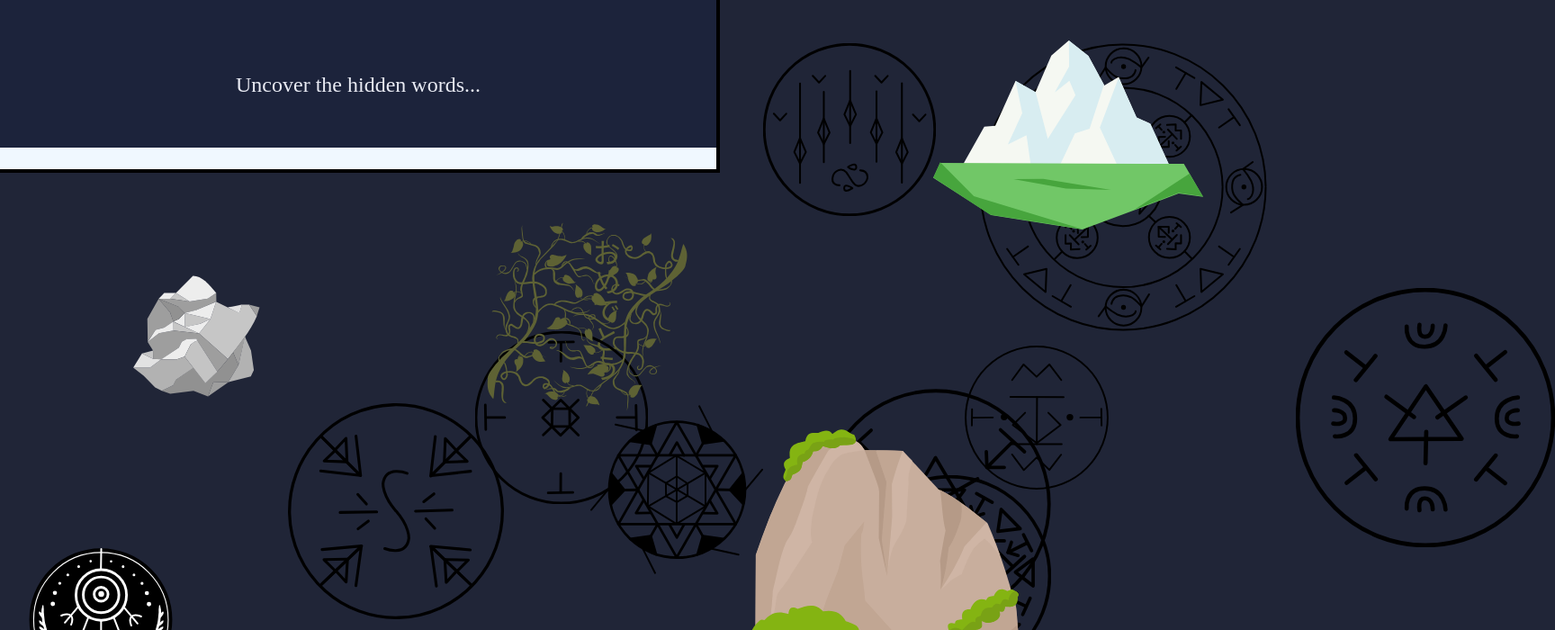
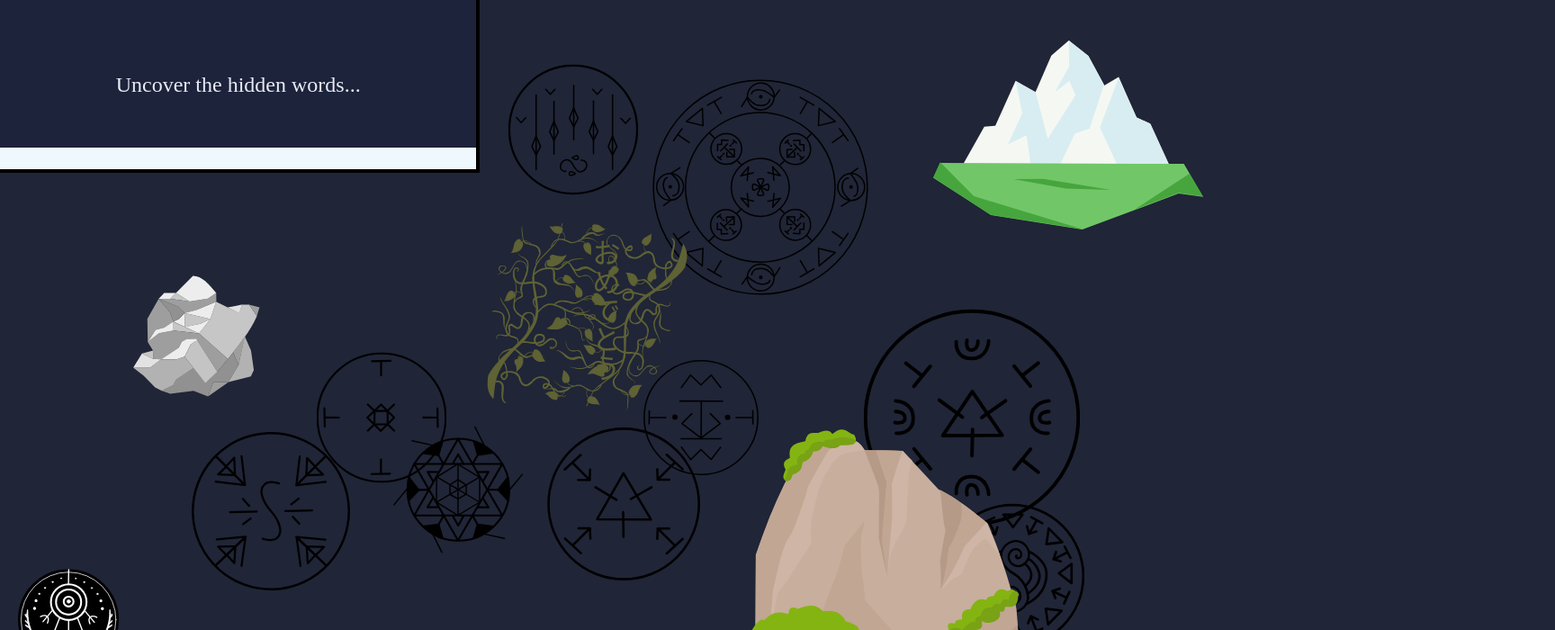
Before and after one commit to Ankia-Fuls/jen-25, a React (Vite) app: page / in a window 1280 px wide. Both pictures are taken after a click on the button "begin". Shown: the top 700 px of the page at 90% size, 1728 px wide, since content can reach past the window. Built offline with nearby package versions, Linux system fonts and the light colour scheme; a web font is replaced by a local one.

Commit message:
Width changes

```diff
--- a/src/css/Game.scss
+++ b/src/css/Game.scss
@@ -10,7 +10,8 @@ $bp-m: 700px;
   position: absolute;
   top: 0;
   left: 0;
-  width: 50rem;
+  // width: 50rem;
+  width: clamp(30rem, 41.67%, 50rem);
   height: 12rem;
   background-color: hsl(from var(--bg-colour) h calc(s + 10) l);
   padding: 1rem;
@@ -153,6 +154,7 @@ button {
     left: 3.8rem;
     top: 6rem;
     font-size: 1.8rem;
+
   }
 }
 
@@ -220,71 +222,102 @@ button {
 }
 
 #mindwipe {
-  left: 2rem;
+  // left: 2rem;
   bottom: 2rem;
-  width: 10rem;
+  // width: 10rem;
   height: 10rem;
+
+  left: 1.6%;
+  width: clamp(7rem, 8.3%, 10rem);
+
 }
 
 #grasping-wind {
-  left: 20rem;
+  // left: 20rem;
   bottom: 7rem;
-  width: 15rem;
+  // width: 15rem;
   height: 15rem;
+
+  left: 16.67%;
+  width: clamp(11rem, 12.5%, 15rem);
 }
 
 #light {
-  left: 33rem;
+  // left: 33rem;
   top: 23rem;
-  width: 12rem;
+  // width: 12rem;
   height: 12rem;
+
+  left: 27.5%;
+  width: clamp(9rem, 10%, 12rem);
 }
 
 #pyreball {
-  left: 57rem;
+  // left: 57rem;
   bottom: 7rem;
-  width: 16rem;
+  // width: 16rem;
   height: 16rem;
+
+  left: 47.5%;
+  width: clamp(10rem, 13.3%, 16rem);
 }
 
 #rock-breaker {
-  left: 67rem;
+  // left: 67rem;
   top: 24rem;
-  width: 10rem;
+  // width: 10rem;
   height: 10rem;
+
+  left: 55.83%;
+  width: clamp(8rem, 8.3%, 10rem);
 }
 
 #SBOS {
-  left: 68rem;
+  // left: 68rem;
   top: 3rem;
-  width: 20rem;
+  // width: 20rem;
   height: 20rem;
+
+  left: 56.67%;
+  width: clamp(15rem, 16.67%, 20rem);
 }
 
 #snugstone {
-  left: 90rem;
+  // left: 90rem;
   top: 20rem;
-  width: 18rem;
+  // width: 18rem;
   height: 18rem;
+
+  left: 75%;
+  width: clamp(15rem, 15%, 18rem);
 }
 
 #sylphshoes {
-  right: 7rem;
+  // right: 7rem;
   bottom: 3rem;
-  width: 14rem;
+  // width: 14rem;
   height: 14rem;
+
+  right: 5.83%;
+  width: clamp(10rem, 11.67%, 14rem);
 }
 
 #time-rewind {
-  left: 41rem;
+  // left: 41rem;
   bottom: 10rem;
-  width: 12rem;
+  // width: 12rem;
   height: 12rem;
+
+  left: 34.17%;
+  width: clamp(9rem, 10%, 12rem);
 }
 
 #water-blade {
-  left: 53rem;
+  // left: 53rem;
   top: 3rem;
-  width: 12rem;
+  // width: 12rem;
   height: 12rem;
+
+  left: 44.17%;
+  width: clamp(9rem, 10%, 12rem);
 }
```
